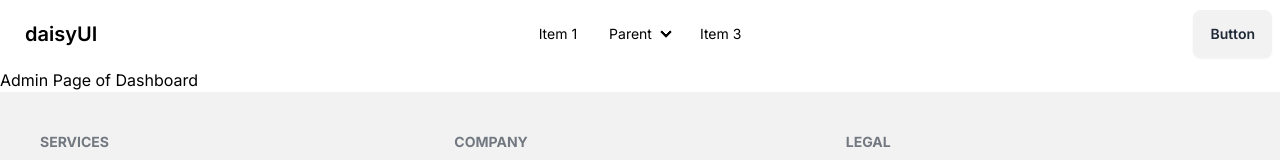
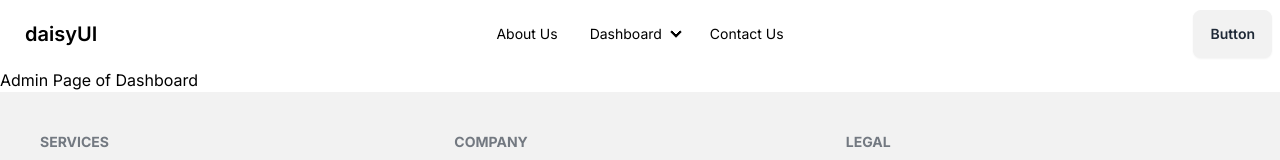
Before and after one commit to KakonDebnath/nextJsPractice, a Next.js app: page /dashboard/admin in a window 1280 px wide. Shown: the top 160 px of the page. Built offline with nearby package versions, Linux system fonts and the light colour scheme.

Commit message:
add Link Component

```diff
--- a/src/components/shared/Navbar/Navbar.jsx
+++ b/src/components/shared/Navbar/Navbar.jsx
@@ -1,3 +1,4 @@
+import Link from 'next/link';
 import React from 'react';
 
 const Navbar = () => {
@@ -44,28 +45,28 @@
             </li>
           </ul>
         </div>
-        <a className="btn btn-ghost text-xl">daisyUI</a>
+        <Link href='/' className="btn btn-ghost text-xl">daisyUI</Link>
       </div>
       <div className="navbar-center hidden lg:flex">
         <ul className="menu menu-horizontal px-1">
           <li>
-            <a>Item 1</a>
+            <Link href="/about">About Us</Link>
           </li>
           <li>
             <details>
-              <summary>Parent</summary>
+              <summary>Dashboard</summary>
               <ul className="p-2">
                 <li>
-                  <a>Submenu 1</a>
+                  <Link href='/dashboard/admin'>Admin</Link>
                 </li>
                 <li>
-                  <a>Submenu 2</a>
+                <Link href='/dashboard/user'>User</Link>
                 </li>
               </ul>
             </details>
           </li>
           <li>
-            <a>Item 3</a>
+            <Link href='/contactUs'>Contact Us</Link>
           </li>
         </ul>
       </div>
```
